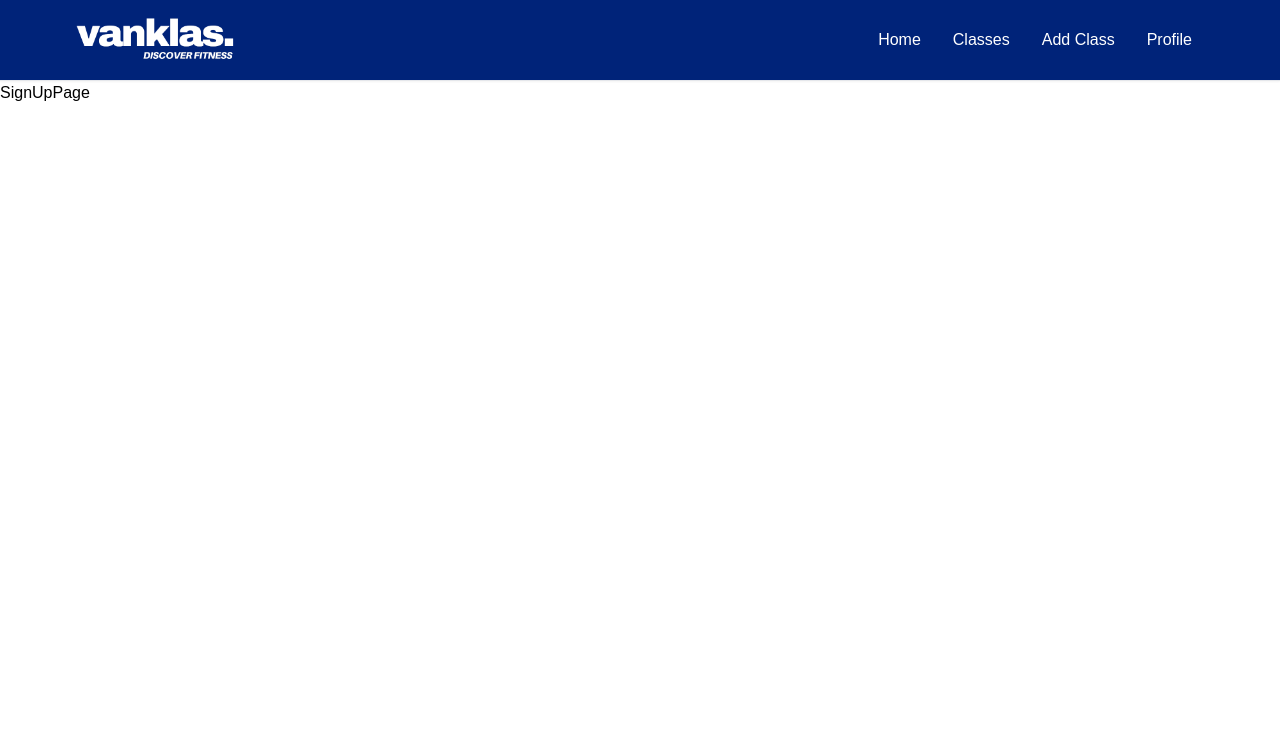
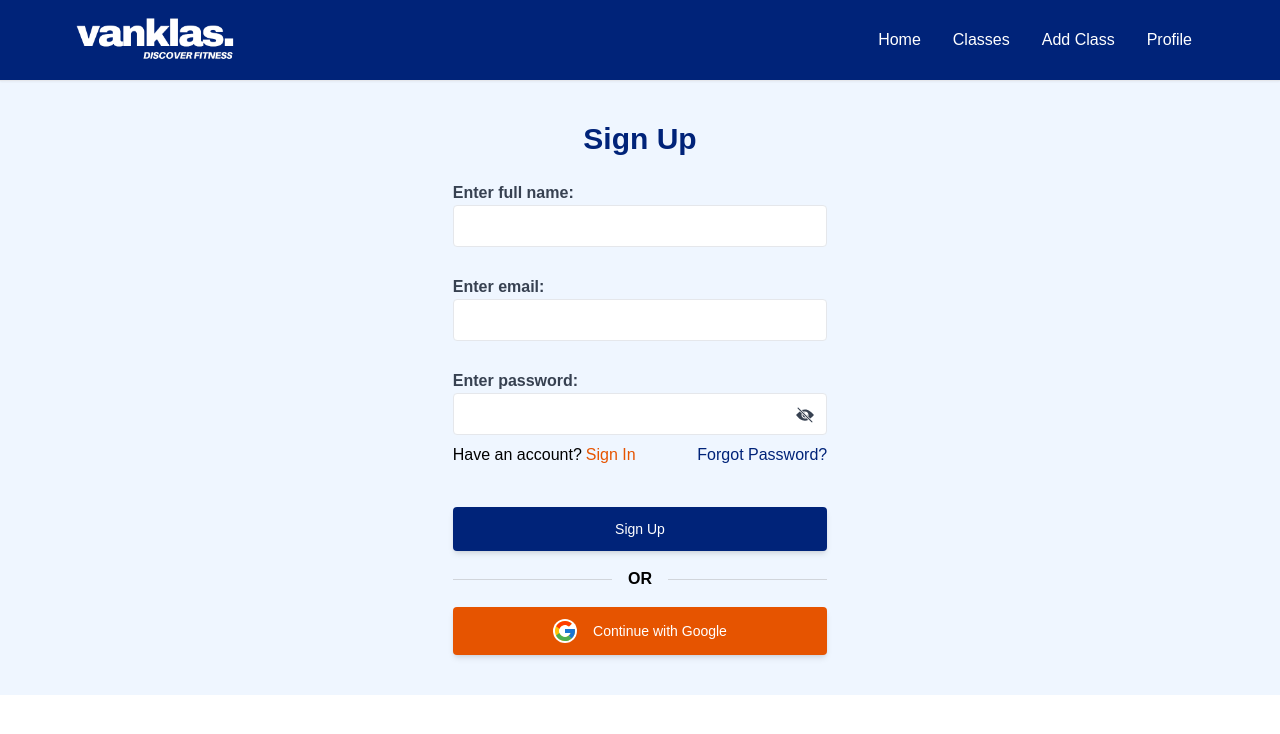
Before and after one commit to akarlovskaya/react-fitness-classes-board, a React (Vite) app: page /sign-up in a window 1280 px wide. Shown: the top 734 px of the page. Built offline with nearby package versions, Linux system fonts and the light colour scheme.

Commit message:
add Sign Up  page

```diff
--- a/src/pages/SignInPage.jsx
+++ b/src/pages/SignInPage.jsx
@@ -1,4 +1,3 @@
-import { fromJSON } from 'postcss';
 import React, { useState } from 'react';
 import { IoIosEye, IoIosEyeOff } from "react-icons/io";
 import { Link } from 'react-router-dom';
--- a/src/pages/SignUpPage.jsx
+++ b/src/pages/SignUpPage.jsx
@@ -1,10 +1,90 @@
-import React from 'react';
+import React, { useState } from 'react';
+import { IoIosEye, IoIosEyeOff } from "react-icons/io";
+import { Link } from 'react-router-dom';
+import OAuth from '../components/OAuth';
 
 const SignUpPage = () => {
+  const [formData, setFormData] = useState({
+    fullName: '',
+    email: '',
+    password: ''
+  });
+  const [showPassword, setShowPassword] = useState(false);
+
+  const { fullName, email, password } = formData;
+  const handleOnChange = (e) => {
+    const name = e.target.name;
+    const value = e.target.value;
+    setFormData(values => ({...values, [name]: value}))
+  };
+
+
+
   return (
-    <div>
-      SignUpPage
-    </div>
+    <section className="bg-blue-50 px-4 py-10">
+        <div className="container-xl lg:container m-auto">
+            <h1 className="text-3xl font-bold text-navy mb-6 text-center">Sign Up</h1>
+
+        <form className="w-full md:w-[67%] lg:w-[30%] m-auto">
+            <label htmlFor="fullName" className='block text-gray-700 font-bold mb-2'>Enter full name:
+            <input
+                type="text"
+                id={fullName}
+                name="fullName"
+                className="border rounded w-full py-2 px-3 mb-5"
+                onChange={handleOnChange}/>
+            </label>
+            <label htmlFor="email" className='block text-gray-700 font-bold mb-2'>Enter email:
+            <input
+                type="email"
+                id={email}
+                name="email"
+                className="border rounded w-full py-2 px-3 mb-5"
+                onChange={handleOnChange}/>
+            </label>
+            <div className='relative'>
+            <label htmlFor="password" className='block text-gray-700 font-bold mb-2'>Enter password:
+            <input
+                type={ showPassword ? "text" : "password" }
+                id={password}
+                name="password"
+                className="border rounded w-full py-2 px-3"
+                onChange={handleOnChange}
+                />
+            { showPassword
+                ? <IoIosEye
+                    className='absolute right-3 top-9 text-xl cursor-pointer'
+                    onClick={() => setShowPassword((prevState) => !prevState)}
+                />
+                : <IoIosEyeOff
+                    className='absolute right-3 top-9 text-xl cursor-pointer'
+                    onClick={() => setShowPassword((prevState) => !prevState)}
+                />
+             }
+            </label>
+            </div>
+            <div className='flex justify-between text-sm sm:text-base mb-10'>
+                <p>Have an account?
+                    <Link to="/sign-ip" className='text-orange-dark hover:text-orange-light ml-1'>Sign In</Link>
+                </p>
+                <p>
+                    <Link to="/forgot-password" className='text-navy hover:text-indigo-600'>Forgot Password?</Link>
+                </p>
+            </div>
+             <button
+                type='submit'
+                className='w-full bg-navy text-white px-7 py-3 text-sm font-medium rounded shadow-md hover:bg-navy-light'>
+                    Sign Up
+             </button>
+             <div className='flex items-center my-4
+                             before:border-t before:flex-1 before:border-gray-300
+                             after:border-t after:flex-1 after:border-gray-300'>
+                <p className='text-center font-semibold mx-4'>OR</p>
+             </div>
+             <OAuth />
+        </form>
+        </div>
+    </section>
   )
 }
 
```
